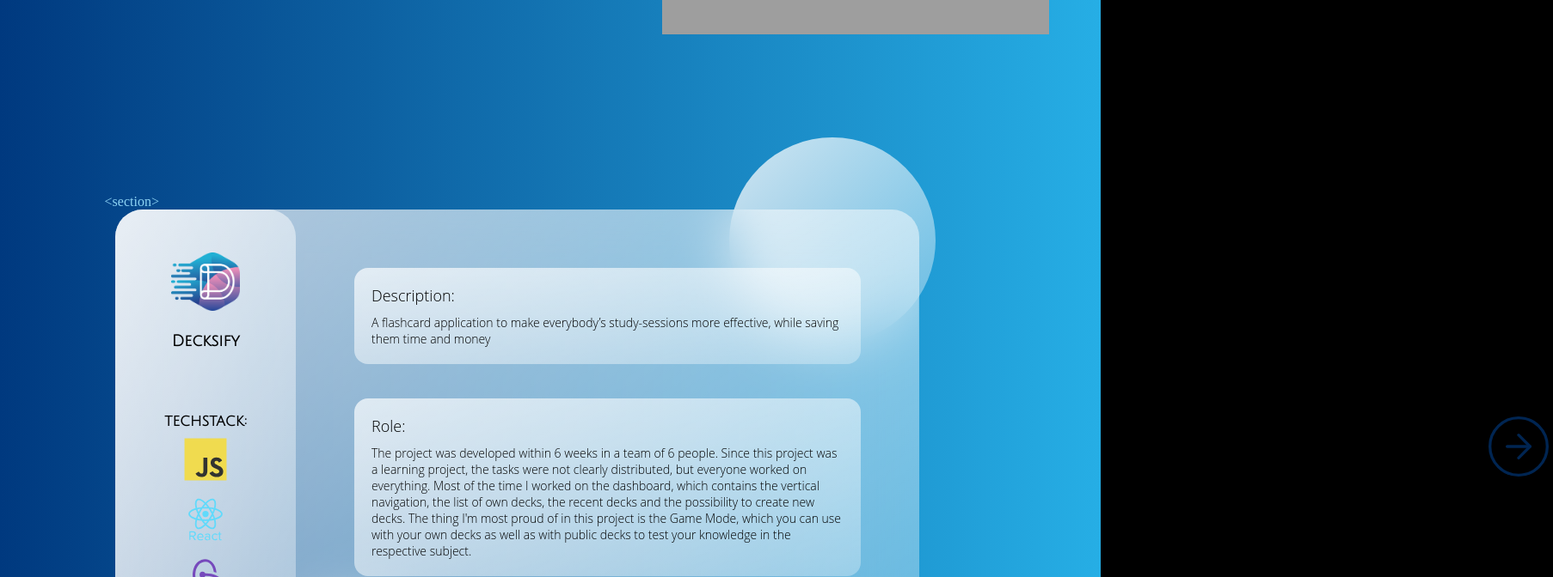
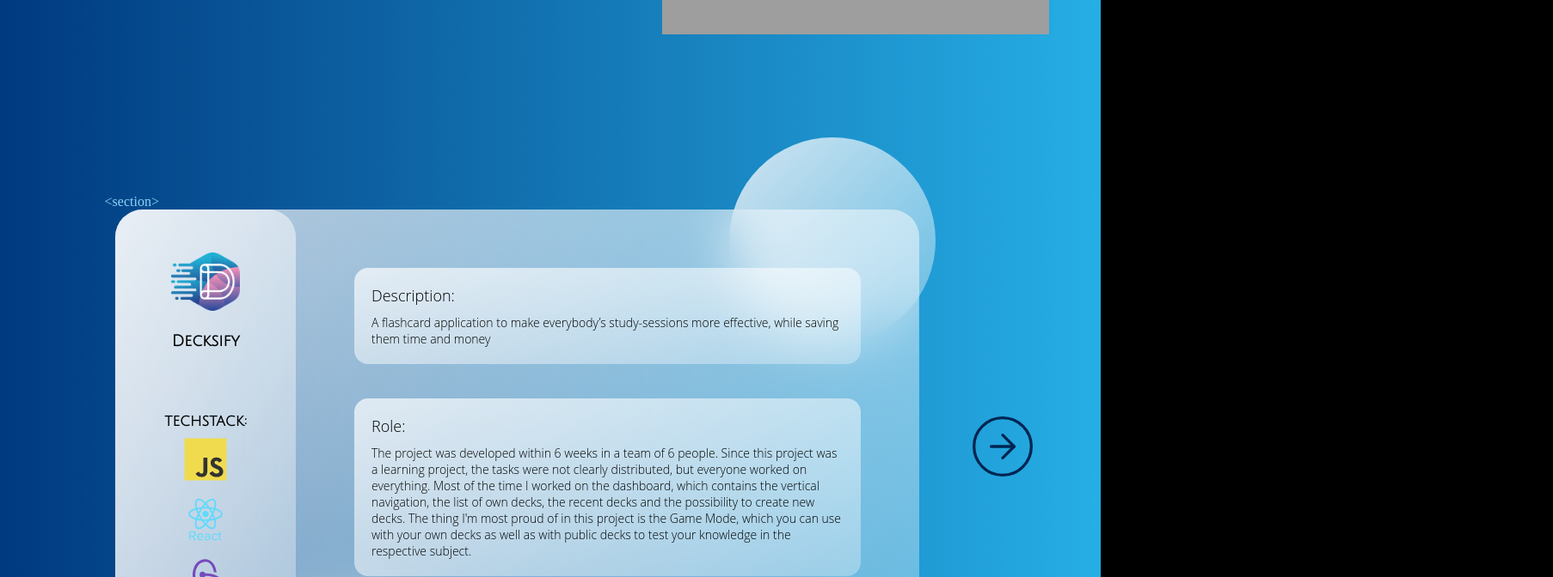
Before and after one commit to KingLouie1994/portfolio_page_1.3, a React (Create React App) app: page / in a window 1280 px wide. Shown: the part 1480-2152 px from the top of the page at 86% size, 1806 px wide, since content can reach past the window. Built offline with nearby package versions, Linux system fonts and the light colour scheme; grey boxes are pictures that could not be loaded; a web font is replaced by a local one.

Commit message:
fixed styling error

```diff
--- a/src/components/Projects.js
+++ b/src/components/Projects.js
@@ -87,6 +87,7 @@ const NavAnchorProjects = styled.div`
 `;
 
 const StyledProjects = styled.div`
+  position: relative;
   width: 100vw;
   height: 100vh;
   background: linear-gradient(to right, #00397f, #26aee5);
@@ -161,7 +162,7 @@ const StyledProjectsContainer = styled.div`
 `;
 
 const StyledProjectsNext = styled.div`
-  position: relative;
+  position: absolute;
   left: 88%;
   z-index: 2;
   display: flex;
@@ -169,7 +170,7 @@ const StyledProjectsNext = styled.div`
   align-items: center;
   @media (orientation: portrait) {
     left: auto;
-    top: 42%;
+    bottom: 5%;
   }
 `;
 
@@ -177,7 +178,7 @@ const CircleOne = styled.div`
   height: 20rem;
   width: 20rem;
   position: absolute;
-  top: 205%;
+  top: 5%;
   right: 15%;
   background: white;
   background: linear-gradient(
@@ -199,7 +200,7 @@ const CircleOne = styled.div`
     display: none;
   }
   @media (orientation: portrait) {
-    top: 215%;
+    top: 15%;
   }
 `;
 
@@ -207,7 +208,7 @@ const CircleTwo = styled.div`
   height: 20rem;
   width: 20rem;
   position: absolute;
-  top: 273%;
+  top: 73%;
   left: 23%;
   background: white;
   background: linear-gradient(
@@ -229,7 +230,7 @@ const CircleTwo = styled.div`
     display: none;
   }
   @media (orientation: portrait) {
-    top: 278%;
+    top: 78%;
   }
 `;
 
```
